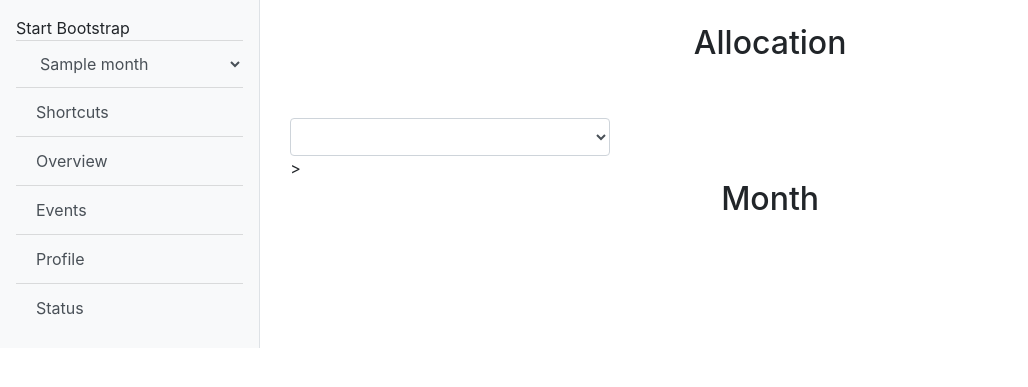
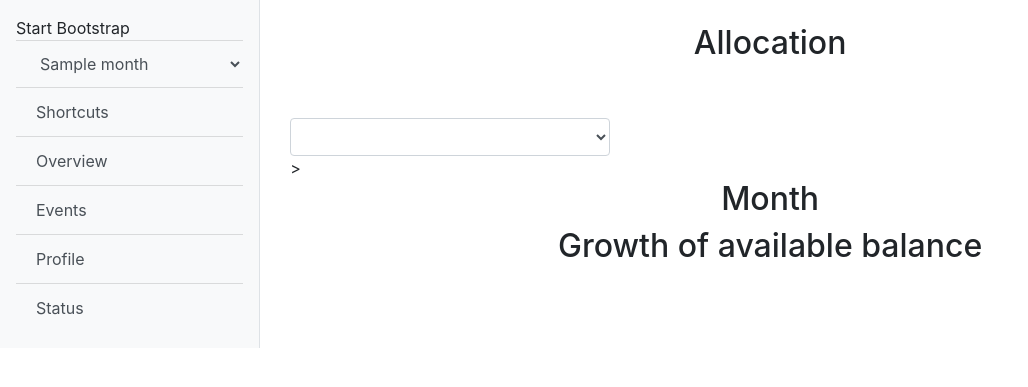
Before and after one commit to markus3456/flask-dasboard, a Flask app: template templates/index.html in a window 1280 px wide. Shown: the part 56-443 px from the top of the page, without its empty margins (0-1028 px from the left). Run offline with Flask 2, Linux system fonts and the light colour scheme; the template is opened without the code that fills it: values that come from a table or form of the project are taken from there, most other values are stand-ins (such as "Sample title", 1, 10 or a date in 2020); parts of the project's set-up code (start-up, migrations or seed data) failed here and were passed over; some libraries are stand-ins or nearby versions.

Commit message:
line chart of asset growth

```diff
--- a/routes.py
+++ b/routes.py
@@ -108,7 +108,14 @@ def index():
 
         graphJSON2 = json.dumps(fig, cls=plotly.utils.PlotlyJSONEncoder)
 
-        return render_template('index.html', graphJSON=graphJSON,  graphJSON2=graphJSON2,  form=form)
+        #line chart for annual asset-growth
+        start = 2021
+        end = 2022
+        df_y = calc.annual(giro,ptsbm,ptsbc,extra,start,end)
+        fig3 = px.line(df_y, x="date", y="total")
+        graphJSON3 = json.dumps(fig3, cls=plotly.utils.PlotlyJSONEncoder)
+
+        return render_template('index.html', graphJSON=graphJSON,  graphJSON2=graphJSON2, graphJSON3=graphJSON3, form=form)
 
 
 
--- a/templates/index.html
+++ b/templates/index.html
@@ -80,4 +80,28 @@
               </script>
             </div>
 
+            <div class="col-sm">
+              <h2 class="text-center">Growth of available balance</h2>
+                <div id='chart3' class='chart3'”></div>
+
+
+                <script src='https://cdn.plot.ly/plotly-latest.min.js'></script>
+                <script type='text/javascript'>
+                  var graphs = {{graphJSON3 | safe}};
+                  var layout = {
+                    autosize: false,
+                    width: 100,
+                    height: 500,
+                    margin: {
+                      l: 20,
+                      r: 20,
+                      b: 20,
+                      t: 20,
+                      pad: 4
+                    },
+                  }
+                  Plotly.plot('chart3',graphs,layout,{});
+                </script>
+              </div>
+
 {% endblock %}
```
Also changed, not shown: calc.py (+6 -1 lines).
